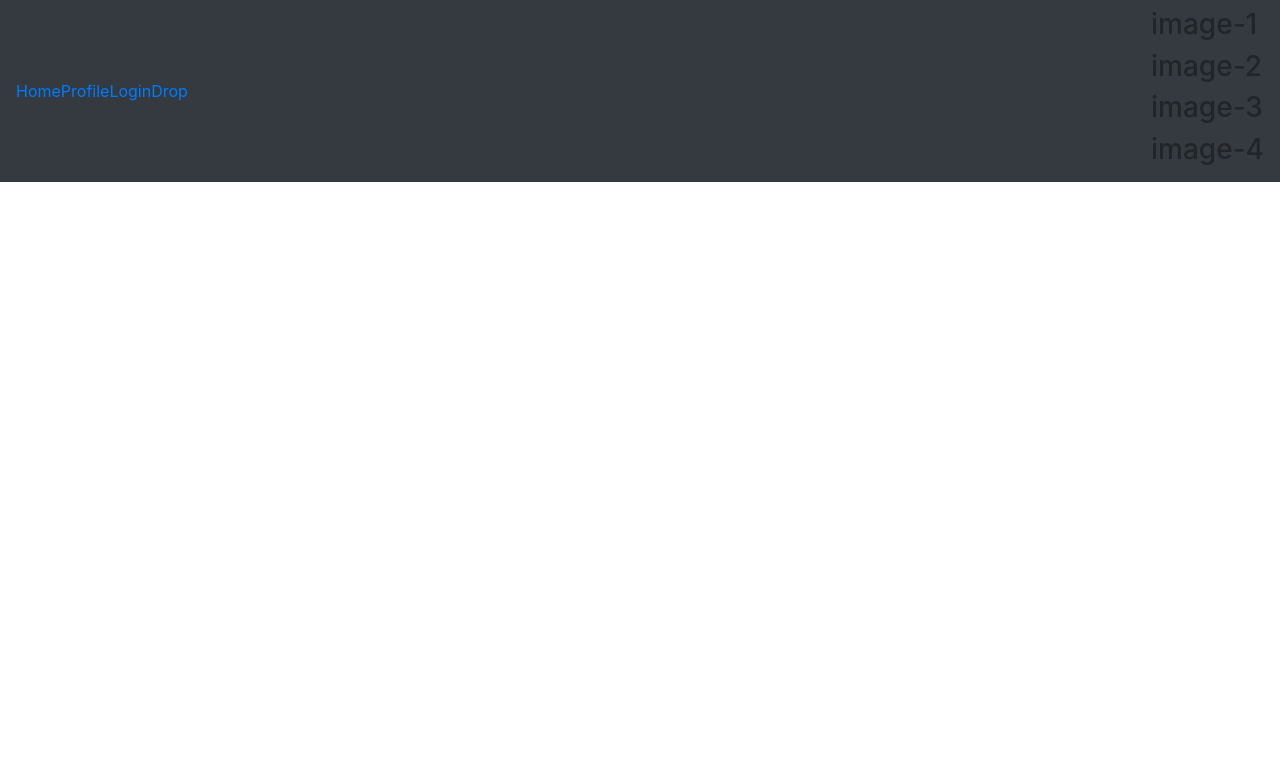
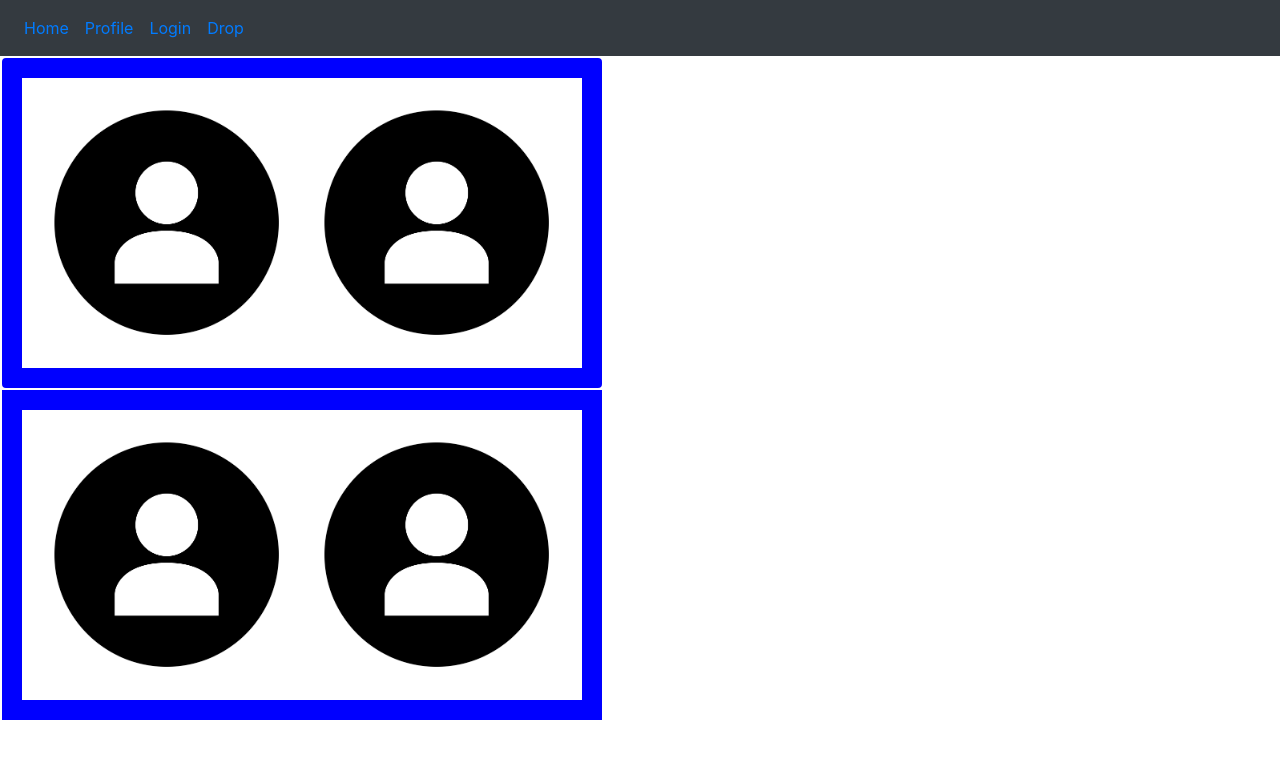
Before and after one commit to kundanampuneethkrishna/React-Bootstrap, a plain HTML site: page navbar.html in a window 1280 px wide. Drawn offline with Linux system fonts and the light colour scheme.

Commit message:
commited

```diff
--- a/navbar.html
+++ b/navbar.html
@@ -12,28 +12,59 @@
 	<link rel="stylesheet" type="text/css" href="css/bootstrap.min.css">
 </head>
 <body>
-	<div class="navbar navbar-expand-lg bg-dark">
-		<ul class="navbar-nav mr-auto" id="mr">
-			<li class="nav-item"></li>
-			<a href="#">Home</a>
-			<li class="nav-item"></li>
-			<a href="profile.html">Profile</a>
-			<li class="nav-item"></li>
-			<a href="login.html">Login</a>
-			<li class="nav-item"></li>
-			<a href="login.html">Drop</a>
+	<nav class="navbar navbar-expand-lg bg-dark">
+		<ul class="navbar-nav mr-auto" id="mr" style="word-spacing: 20px">
+			<li class="nav-item">
+			<a class="nav-link" href="#">Home</a>
+		</li>
+			<li class="nav-item">
+
+			<a class="nav-link" href="profile.html">Profile</a>
+		</li>
+			<li class="nav-item">
+			<a class="nav-link" href="login.html">Login</a>
+		</li>
+			<li class="nav-item">
+			<a class="nav-link" href="login.html">Drop</a>
 		</li>
 		</ul>
 	</nav>
-	<div>
-		<div>
-			<h3>image-1</h3>
-			<h3>image-2</h3>
 	</div>
-	<div>
-		<h3>image-3</h3>
-		<h3>image-4</h3>
-	</div>
+	<style type="text/css">
+.row>div{
+border: solid blue;
+}
+.card,.card1{
+border: 20px solid blue;
+width: 600px;
+margin: 2px;
+padding: 10px;
+flex-direction: row-reverse;
+}
+</style>
+
+</head>
+<body>
+<div class="card">
+<div>
+
+<img class="card-img-top" src="image/profile.png"> <br>
+</div>
+<div>
+
+<img class="card-img-top" src="image/profile.png">
+</div>
+</div>
+<div class="card1" style="display: flex;">
+<div>
+<img class="card-img-top" src="image/profile.png"> <br>
+</div>
+<div>
+
+<img class="card-img-top" src="image/profile.png">
+</div>
+
+</div>
 </div>
 
 </body>
```
Also changed, not shown: login.html (+17 -7 lines), image/profile.png (added).
